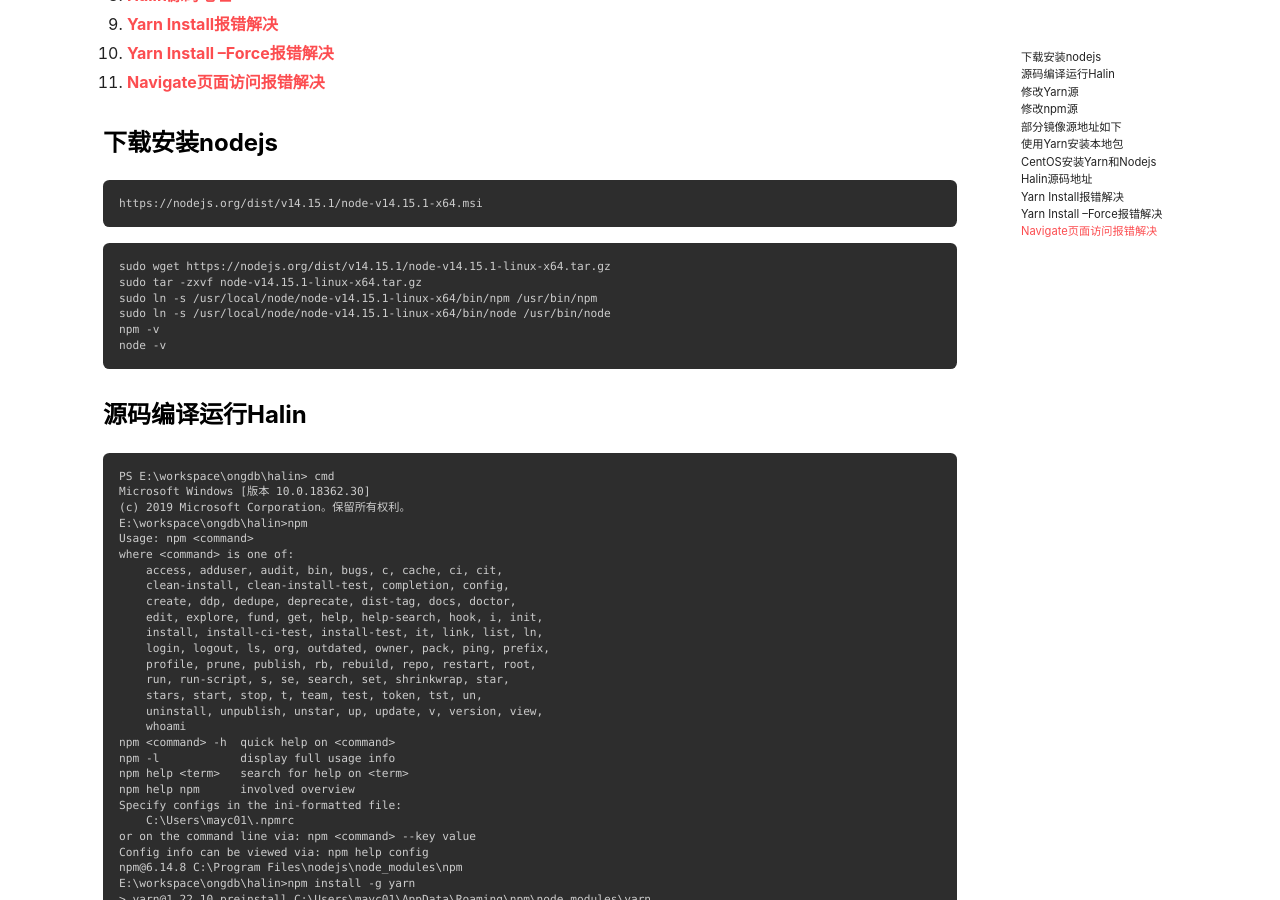
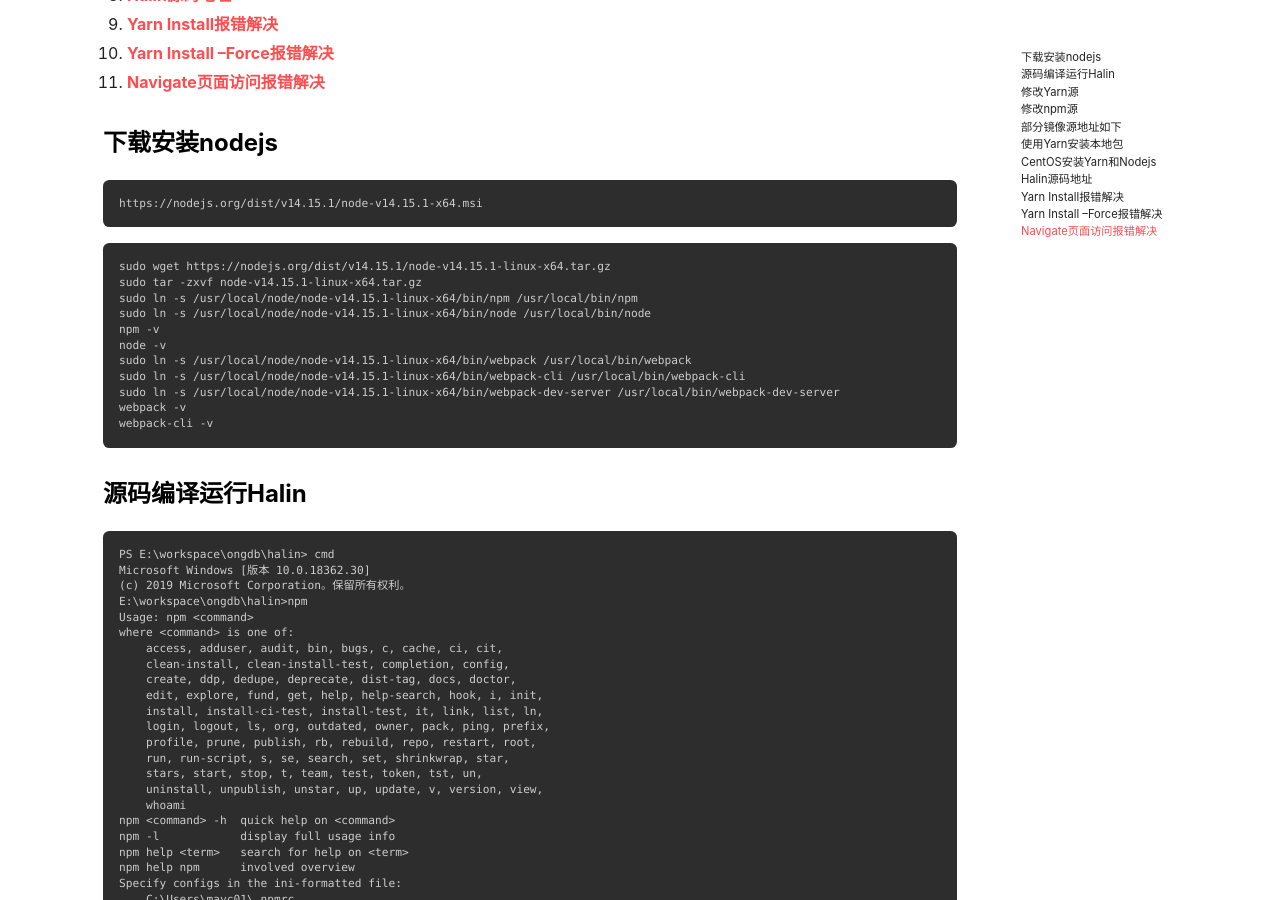
Before and after one commit to crazyyanchao/blog, a Jekyll site: the page built from _posts/2020-12-09-Halin源码编译安装运行.md, in a window 1280 px wide and 900 px high, scrolled down 529 px. Built offline with Jekyll 4.4.1, drawn with Linux system fonts in a browser that asks for light colours; nearby versions of some CDN libraries; comment, search, counter and statistics services are not loaded.

Commit message:
文章更新

````diff
--- a/_posts/2020-12-09-Halin源码编译安装运行.md
+++ b/_posts/2020-12-09-Halin源码编译安装运行.md
@@ -18,10 +18,15 @@ https://nodejs.org/dist/v14.15.1/node-v14.15.1-x64.msi
 ```
 sudo wget https://nodejs.org/dist/v14.15.1/node-v14.15.1-linux-x64.tar.gz
 sudo tar -zxvf node-v14.15.1-linux-x64.tar.gz
-sudo ln -s /usr/local/node/node-v14.15.1-linux-x64/bin/npm /usr/bin/npm
-sudo ln -s /usr/local/node/node-v14.15.1-linux-x64/bin/node /usr/bin/node
+sudo ln -s /usr/local/node/node-v14.15.1-linux-x64/bin/npm /usr/local/bin/npm
+sudo ln -s /usr/local/node/node-v14.15.1-linux-x64/bin/node /usr/local/bin/node
 npm -v
 node -v
+sudo ln -s /usr/local/node/node-v14.15.1-linux-x64/bin/webpack /usr/local/bin/webpack
+sudo ln -s /usr/local/node/node-v14.15.1-linux-x64/bin/webpack-cli /usr/local/bin/webpack-cli
+sudo ln -s /usr/local/node/node-v14.15.1-linux-x64/bin/webpack-dev-server /usr/local/bin/webpack-dev-server
+webpack -v
+webpack-cli -v
 ```
 
 ### 源码编译运行Halin
````
